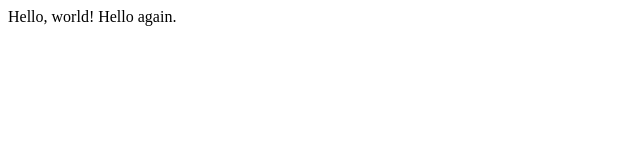
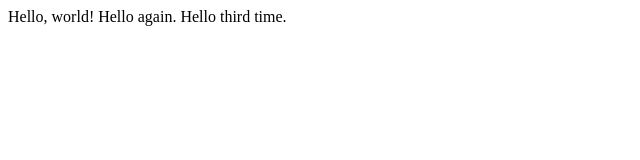
Before and after one commit to nest-82/lecture0, a plain HTML site: page hello.html in a window 1280 px wide. Shown: the whole page, without its empty margins (0-640 px from the left). Drawn offline with Linux system fonts and the light colour scheme.

```diff
--- a/hello.html
+++ b/hello.html
@@ -6,6 +6,6 @@
         </title>
     </head>
     <body>
-        Hello, world! Hello again.
+        Hello, world! Hello again. Hello third time.
     </body>
 </html>
```
